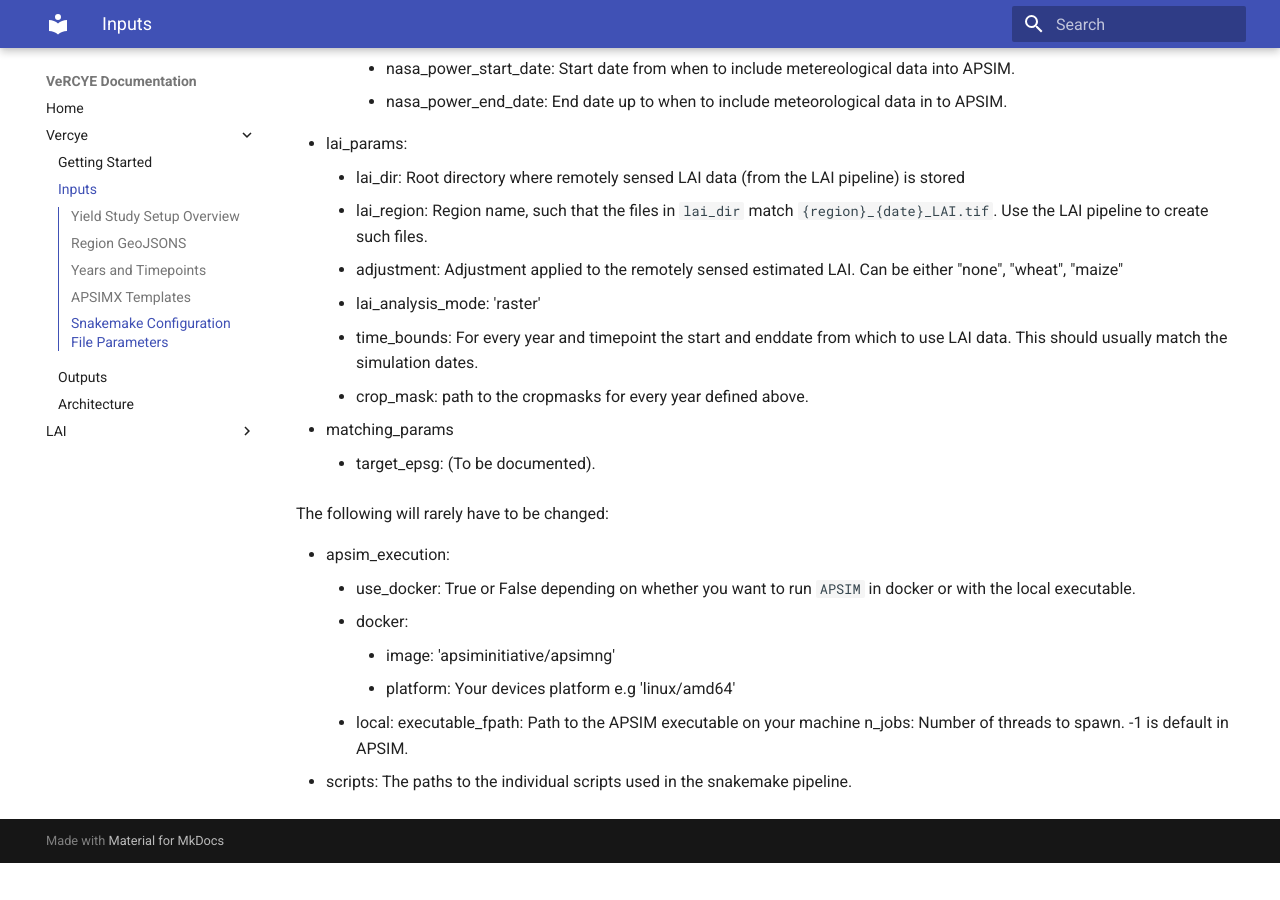
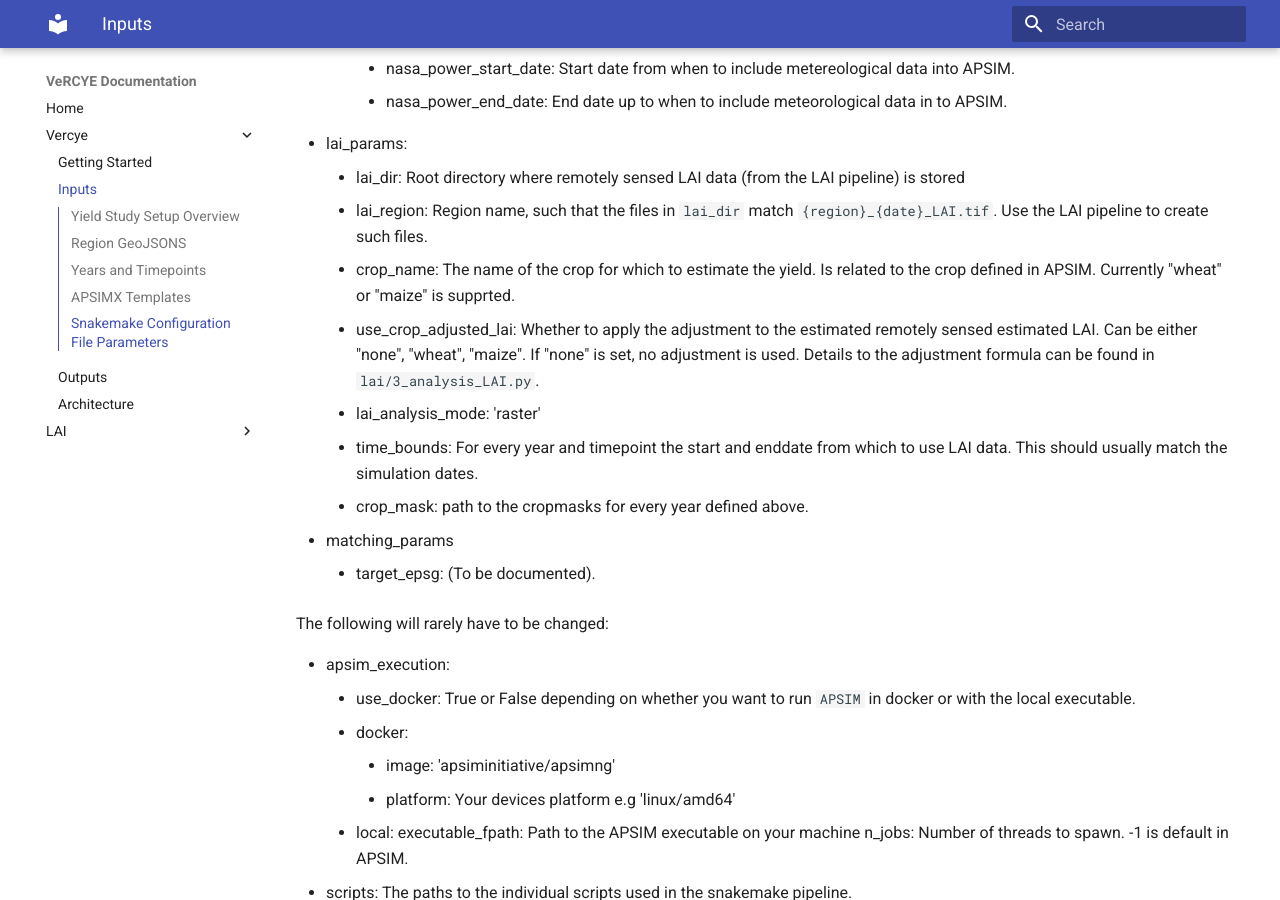
Before and after one commit to JPLMLIA/vercye_ops, an MkDocs documentation site: the page built from docs/docs/Vercye/inputs.md, in a window 1280 px wide and 900 px high, scrolled down 3327 px. Built offline with MkDocs 1.6.1 and Material for MkDocs 9.7.7, drawn with Linux system fonts in a browser that asks for light colours; before the commit the page ends 4190 px from its top, so only the background shows below that.

Commit message:
Updating documentation

```diff
--- a/docs/docs/Vercye/inputs.md
+++ b/docs/docs/Vercye/inputs.md
@@ -120,7 +120,8 @@ Take a look at the [example configuration](https://github.com/JPLMLIA/vercye_ops
 - lai_params:
     - lai_dir: Root directory where remotely sensed LAI data (from the LAI pipeline) is stored
     - lai_region: Region name, such that the files in `lai_dir` match `{region}_{date}_LAI.tif`. Use the LAI pipeline to create such files.
-    - adjustment: Adjustment applied to the remotely sensed estimated LAI. Can be either "none", "wheat", "maize"
+    - crop_name: The name of the crop for which to estimate the yield. Is related to the crop defined in APSIM. Currently "wheat" or "maize" is supprted.
+    - use_crop_adjusted_lai: Whether to apply the adjustment to the estimated remotely sensed estimated LAI. Can be either "none", "wheat", "maize". If "none" is set, no adjustment is used. Details to the adjustment formula can be found in `lai/3_analysis_LAI.py`.
     - lai_analysis_mode: 'raster'
     - time_bounds: For every year and timepoint the start and enddate from which to use LAI data. This should usually match the simulation dates.
     - crop_mask: path to the cropmasks for every year defined above.
```
